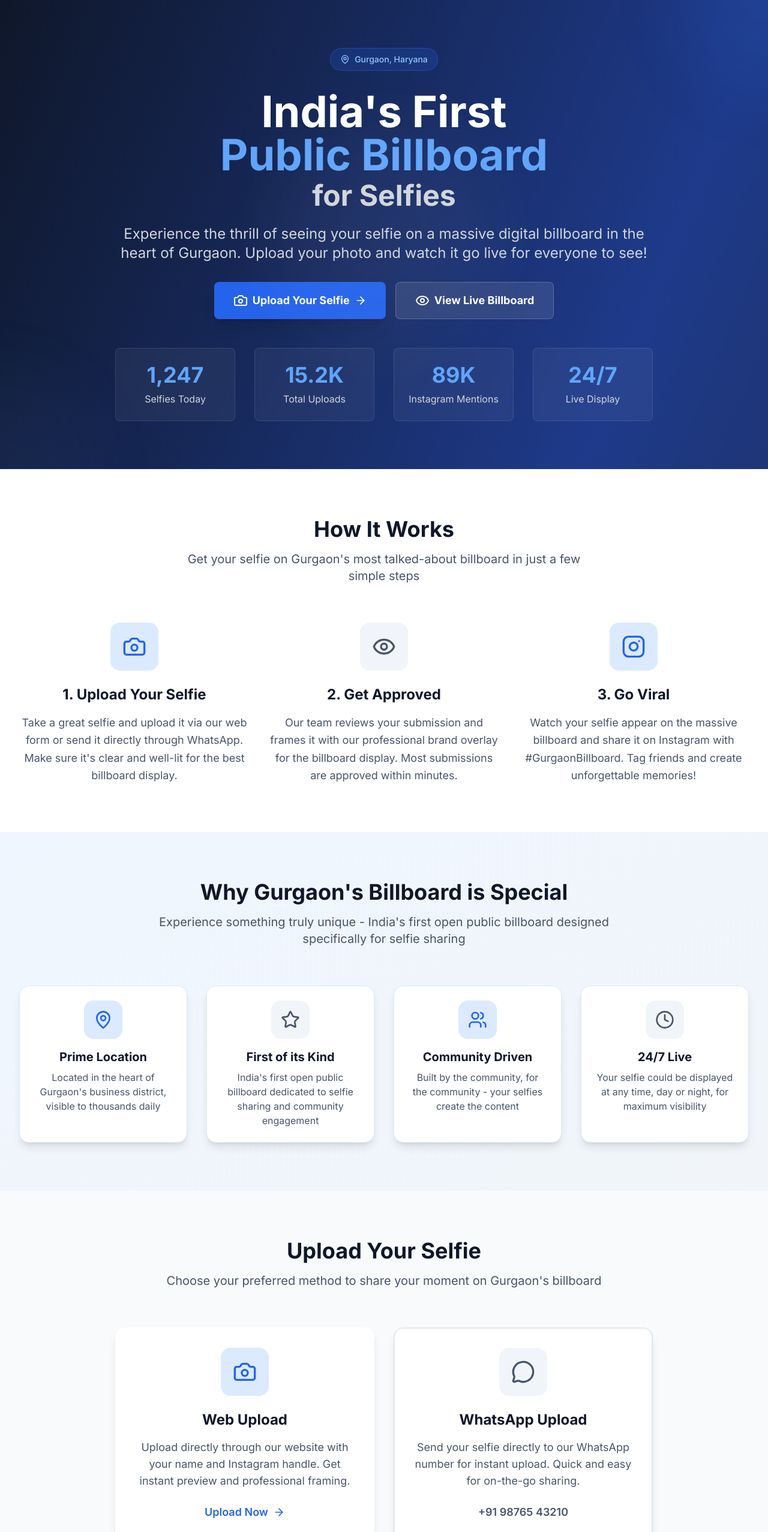
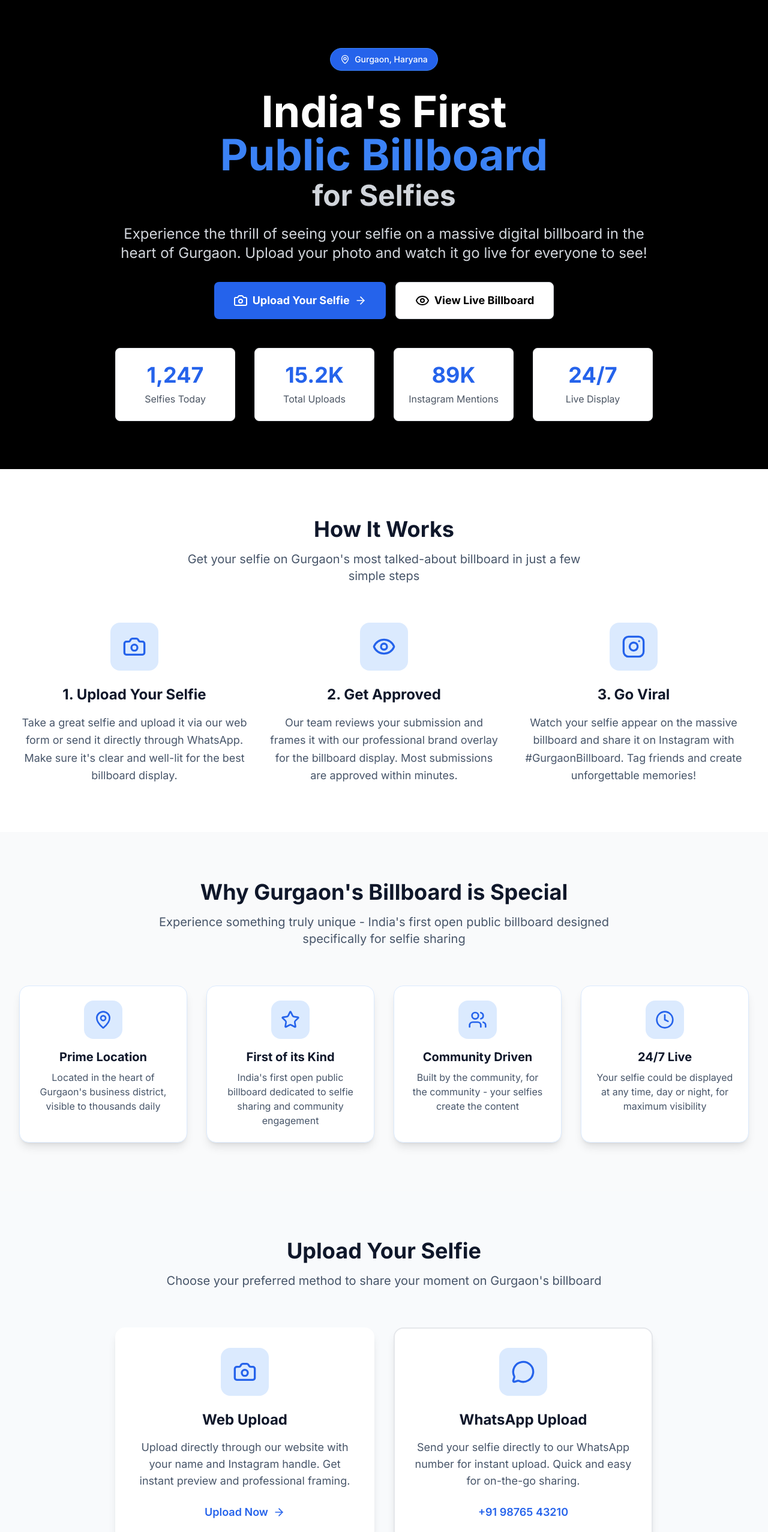
Before and after one commit to AdBoard-Booking/neon-insta-screen, a Next.js app: page / in a window 1280 px wide. Shown: the top 2554 px of the page at 60% size. Built offline with nearby package versions, Linux system fonts and the light colour scheme; what @stackframe/stack would draw is missing.

Commit message:
code updated

```diff
--- a/src/app/page.tsx
+++ b/src/app/page.tsx
@@ -3,20 +3,20 @@ import { Camera, Instagram, MessageCircle, Eye, ArrowRight, MapPin, Star, Users,
 
 export default function HomePage() {
   return (
-    <div className="min-h-screen bg-gradient-to-br from-slate-900 via-blue-900 to-slate-800">
+    <div className="min-h-screen bg-black">
       {/* Hero Section */}
       <div className="relative overflow-hidden">
         <div className="max-w-7xl mx-auto px-4 sm:px-6 lg:px-8 py-20">
           <div className="text-center">
             {/* Location Badge */}
-            <div className="inline-flex items-center px-4 py-2 bg-blue-600/20 backdrop-blur-sm text-blue-300 rounded-full border border-blue-500/30 mb-8">
+            <div className="inline-flex items-center px-4 py-2 bg-blue-600 text-white rounded-full border border-blue-500 mb-8">
               <MapPin className="w-4 h-4 mr-2" />
               <span className="text-sm font-medium">Gurgaon, Haryana</span>
             </div>
 
             <h1 className="text-5xl md:text-7xl font-bold text-white mb-6 leading-tight">
-              India's First
-              <span className="block text-blue-400">Public Billboard</span>
+              India&apos;s First
+              <span className="block text-blue-500">Public Billboard</span>
               <span className="block text-4xl md:text-5xl text-gray-300 mt-2">for Selfies</span>
             </h1>
 
@@ -37,7 +37,7 @@ export default function HomePage() {
 
               <Link
                 href="/billboard"
-                className="inline-flex items-center px-8 py-4 bg-white/10 backdrop-blur-sm text-white font-bold text-lg rounded-lg hover:bg-white/20 transition-all duration-300 border border-white/20 hover:border-white/40"
+                className="inline-flex items-center px-8 py-4 bg-white text-black font-bold text-lg rounded-lg hover:bg-gray-100 transition-all duration-300 border border-gray-300"
               >
                 <Eye className="w-6 h-6 mr-2" />
                 View Live Billboard
@@ -46,31 +46,24 @@ export default function HomePage() {
 
             {/* Stats */}
             <div className="grid grid-cols-1 md:grid-cols-4 gap-8 max-w-4xl mx-auto">
-              <div className="text-center bg-white/5 backdrop-blur-sm rounded-lg p-6 border border-white/10">
-                <div className="text-4xl font-bold text-blue-400 mb-2">1,247</div>
-                <div className="text-gray-300">Selfies Today</div>
+              <div className="text-center bg-white rounded-lg p-6 border border-gray-200">
+                <div className="text-4xl font-bold text-blue-600 mb-2">1,247</div>
+                <div className="text-gray-600">Selfies Today</div>
               </div>
-              <div className="text-center bg-white/5 backdrop-blur-sm rounded-lg p-6 border border-white/10">
-                <div className="text-4xl font-bold text-blue-400 mb-2">15.2K</div>
-                <div className="text-gray-300">Total Uploads</div>
+              <div className="text-center bg-white rounded-lg p-6 border border-gray-200">
+                <div className="text-4xl font-bold text-blue-600 mb-2">15.2K</div>
+                <div className="text-gray-600">Total Uploads</div>
               </div>
-              <div className="text-center bg-white/5 backdrop-blur-sm rounded-lg p-6 border border-white/10">
-                <div className="text-4xl font-bold text-blue-400 mb-2">89K</div>
-                <div className="text-gray-300">Instagram Mentions</div>
+              <div className="text-center bg-white rounded-lg p-6 border border-gray-200">
+                <div className="text-4xl font-bold text-blue-600 mb-2">89K</div>
+                <div className="text-gray-600">Instagram Mentions</div>
               </div>
-              <div className="text-center bg-white/5 backdrop-blur-sm rounded-lg p-6 border border-white/10">
-                <div className="text-4xl font-bold text-blue-400 mb-2">24/7</div>
-                <div className="text-gray-300">Live Display</div>
+              <div className="text-center bg-white rounded-lg p-6 border border-gray-200">
+                <div className="text-4xl font-bold text-blue-600 mb-2">24/7</div>
+                <div className="text-gray-600">Live Display</div>
               </div>
             </div>
           </div>
-        </div>
-
-        {/* Background Animation */}
-        <div className="absolute inset-0 overflow-hidden pointer-events-none">
-          <div className="absolute -top-40 -right-40 w-80 h-80 bg-blue-500/10 rounded-full blur-3xl animate-pulse"></div>
-          <div className="absolute -bottom-40 -left-40 w-80 h-80 bg-blue-400/10 rounded-full blur-3xl animate-pulse delay-1000"></div>
-          <div className="absolute top-1/2 left-1/2 transform -translate-x-1/2 -translate-y-1/2 w-96 h-96 bg-white/5 rounded-full blur-3xl animate-pulse delay-500"></div>
         </div>
       </div>
 
@@ -82,7 +75,7 @@ export default function HomePage() {
               How It Works
             </h2>
             <p className="text-xl text-slate-600 max-w-2xl mx-auto">
-              Get your selfie on Gurgaon's most talked-about billboard in just a few simple steps
+              Get your selfie on Gurgaon&apos;s most talked-about billboard in just a few simple steps
             </p>
           </div>
 
@@ -96,13 +89,13 @@ export default function HomePage() {
               </h3>
               <p className="text-slate-600 text-lg leading-relaxed">
                 Take a great selfie and upload it via our web form or send it directly through WhatsApp.
-                Make sure it's clear and well-lit for the best billboard display.
+                Make sure it&apos;s clear and well-lit for the best billboard display.
               </p>
             </div>
 
             <div className="text-center group">
-              <div className="inline-flex items-center justify-center w-20 h-20 bg-slate-100 rounded-2xl mb-6 group-hover:bg-slate-200 transition-colors duration-300">
-                <Eye className="w-10 h-10 text-slate-600" />
+              <div className="inline-flex items-center justify-center w-20 h-20 bg-blue-100 rounded-2xl mb-6 group-hover:bg-blue-200 transition-colors duration-300">
+                <Eye className="w-10 h-10 text-blue-600" />
               </div>
               <h3 className="text-2xl font-bold text-slate-900 mb-4">
                 2. Get Approved
@@ -130,14 +123,14 @@ export default function HomePage() {
       </div>
 
       {/* Gurgaon Billboard Highlight Section */}
-      <div className="bg-gradient-to-br from-blue-50 to-slate-100 py-20">
+      <div className="bg-gray-50 py-20">
         <div className="max-w-7xl mx-auto px-4 sm:px-6 lg:px-8">
           <div className="text-center mb-16">
             <h2 className="text-4xl font-bold text-slate-900 mb-4">
-              Why Gurgaon's Billboard is Special
+              Why Gurgaon&apos;s Billboard is Special
             </h2>
             <p className="text-xl text-slate-600 max-w-3xl mx-auto">
-              Experience something truly unique - India's first open public billboard designed specifically for selfie sharing
+              Experience something truly unique - India&apos;s first open public billboard designed specifically for selfie sharing
             </p>
           </div>
 
@@ -147,15 +140,15 @@ export default function HomePage() {
                 <MapPin className="w-8 h-8 text-blue-600" />
               </div>
               <h3 className="text-xl font-bold text-slate-900 mb-2">Prime Location</h3>
-              <p className="text-slate-600">Located in the heart of Gurgaon's business district, visible to thousands daily</p>
+              <p className="text-slate-600">Located in the heart of Gurgaon&apos;s business district, visible to thousands daily</p>
             </div>
 
             <div className="text-center bg-white rounded-2xl p-6 shadow-lg border border-blue-100">
-              <div className="inline-flex items-center justify-center w-16 h-16 bg-slate-100 rounded-2xl mb-4">
-                <Star className="w-8 h-8 text-slate-600" />
+              <div className="inline-flex items-center justify-center w-16 h-16 bg-blue-100 rounded-2xl mb-4">
+                <Star className="w-8 h-8 text-blue-600" />
               </div>
               <h3 className="text-xl font-bold text-slate-900 mb-2">First of its Kind</h3>
-              <p className="text-slate-600">India's first open public billboard dedicated to selfie sharing and community engagement</p>
+              <p className="text-slate-600">India&apos;s first open public billboard dedicated to selfie sharing and community engagement</p>
             </div>
 
             <div className="text-center bg-white rounded-2xl p-6 shadow-lg border border-blue-100">
@@ -167,8 +160,8 @@ export default function HomePage() {
             </div>
 
             <div className="text-center bg-white rounded-2xl p-6 shadow-lg border border-blue-100">
-              <div className="inline-flex items-center justify-center w-16 h-16 bg-slate-100 rounded-2xl mb-4">
-                <Clock className="w-8 h-8 text-slate-600" />
+              <div className="inline-flex items-center justify-center w-16 h-16 bg-blue-100 rounded-2xl mb-4">
+                <Clock className="w-8 h-8 text-blue-600" />
               </div>
               <h3 className="text-xl font-bold text-slate-900 mb-2">24/7 Live</h3>
               <p className="text-slate-600">Your selfie could be displayed at any time, day or night, for maximum visibility</p>
@@ -185,7 +178,7 @@ export default function HomePage() {
               Upload Your Selfie
             </h2>
             <p className="text-xl text-slate-600">
-              Choose your preferred method to share your moment on Gurgaon's billboard
+              Choose your preferred method to share your moment on Gurgaon&apos;s billboard
             </p>
           </div>
 
@@ -212,10 +205,10 @@ export default function HomePage() {
               </div>
             </Link>
 
-            <div className="bg-white rounded-2xl p-8 shadow-lg border-2 border-slate-200 hover:shadow-2xl transition-all duration-300">
+            <div className="bg-white rounded-2xl p-8 shadow-lg border-2 border-gray-200 hover:shadow-2xl transition-all duration-300">
               <div className="text-center">
-                <div className="inline-flex items-center justify-center w-20 h-20 bg-slate-100 rounded-2xl mb-6">
-                  <MessageCircle className="w-10 h-10 text-slate-600" />
+                <div className="inline-flex items-center justify-center w-20 h-20 bg-blue-100 rounded-2xl mb-6">
+                  <MessageCircle className="w-10 h-10 text-blue-600" />
                 </div>
                 <h3 className="text-2xl font-bold text-slate-900 mb-4">
                   WhatsApp Upload
@@ -224,7 +217,7 @@ export default function HomePage() {
                   Send your selfie directly to our WhatsApp number for instant upload.
                   Quick and easy for on-the-go sharing.
                 </p>
-                <div className="text-slate-600 font-semibold text-lg">
+                <div className="text-blue-600 font-semibold text-lg">
                   +91 98765 43210
                 </div>
               </div>
@@ -234,13 +227,13 @@ export default function HomePage() {
       </div>
 
       {/* CTA Section */}
-      <div className="bg-gradient-to-r from-slate-900 via-blue-900 to-slate-800 py-20">
+      <div className="bg-black py-20">
         <div className="max-w-4xl mx-auto text-center px-4 sm:px-6 lg:px-8">
           <h2 className="text-4xl font-bold text-white mb-6">
             Ready to Make Your Mark in Gurgaon?
           </h2>
           <p className="text-xl text-gray-300 mb-8">
-            Join thousands of others who have shared their selfies on India's first public billboard
+            Join thousands of others who have shared their selfies on India&apos;s first public billboard
           </p>
           <Link
             href="/upload"
@@ -254,31 +247,31 @@ export default function HomePage() {
       </div>
 
       {/* Footer */}
-      <div className="bg-slate-900 py-12">
+      <div className="bg-gray-900 py-12">
         <div className="max-w-7xl mx-auto px-4 sm:px-6 lg:px-8">
           <div className="text-center">
             <h3 className="text-2xl font-bold text-white mb-4">
               #GurgaonBillboard
             </h3>
-            <p className="text-gray-400 mb-6">
-              India's first open public billboard for selfies - Located in Gurgaon, Haryana
+            <p className="text-gray-300 mb-6">
+              India&apos;s first open public billboard for selfies - Located in Gurgaon, Haryana
             </p>
             <div className="flex justify-center space-x-6">
               <Link
                 href="/upload"
-                className="text-gray-400 hover:text-white transition-colors"
+                className="text-gray-300 hover:text-blue-400 transition-colors"
               >
                 Upload
               </Link>
               <Link
                 href="/billboard"
-                className="text-gray-400 hover:text-white transition-colors"
+                className="text-gray-300 hover:text-blue-400 transition-colors"
               >
                 Live Billboard
               </Link>
               <Link
                 href="/admin"
-                className="text-gray-400 hover:text-white transition-colors"
+                className="text-gray-300 hover:text-blue-400 transition-colors"
               >
                 Admin
               </Link>
```
Also changed, not shown: src/app/admin/page.tsx (+8 -8 lines), src/app/billboard/page.tsx (+10 -10 lines), src/app/upload/page.tsx (+16 -16 lines), src/lib/airtable.ts (+8 -1 lines).
